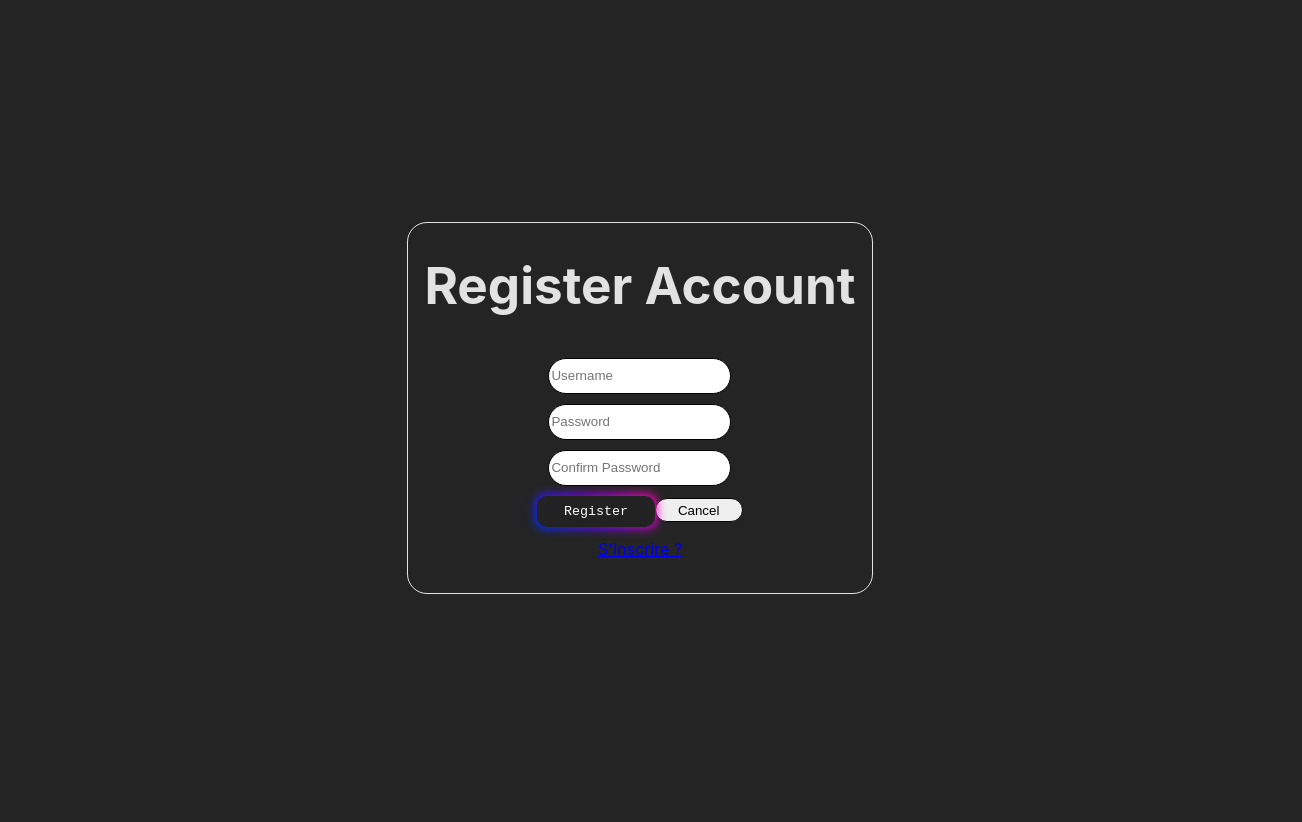
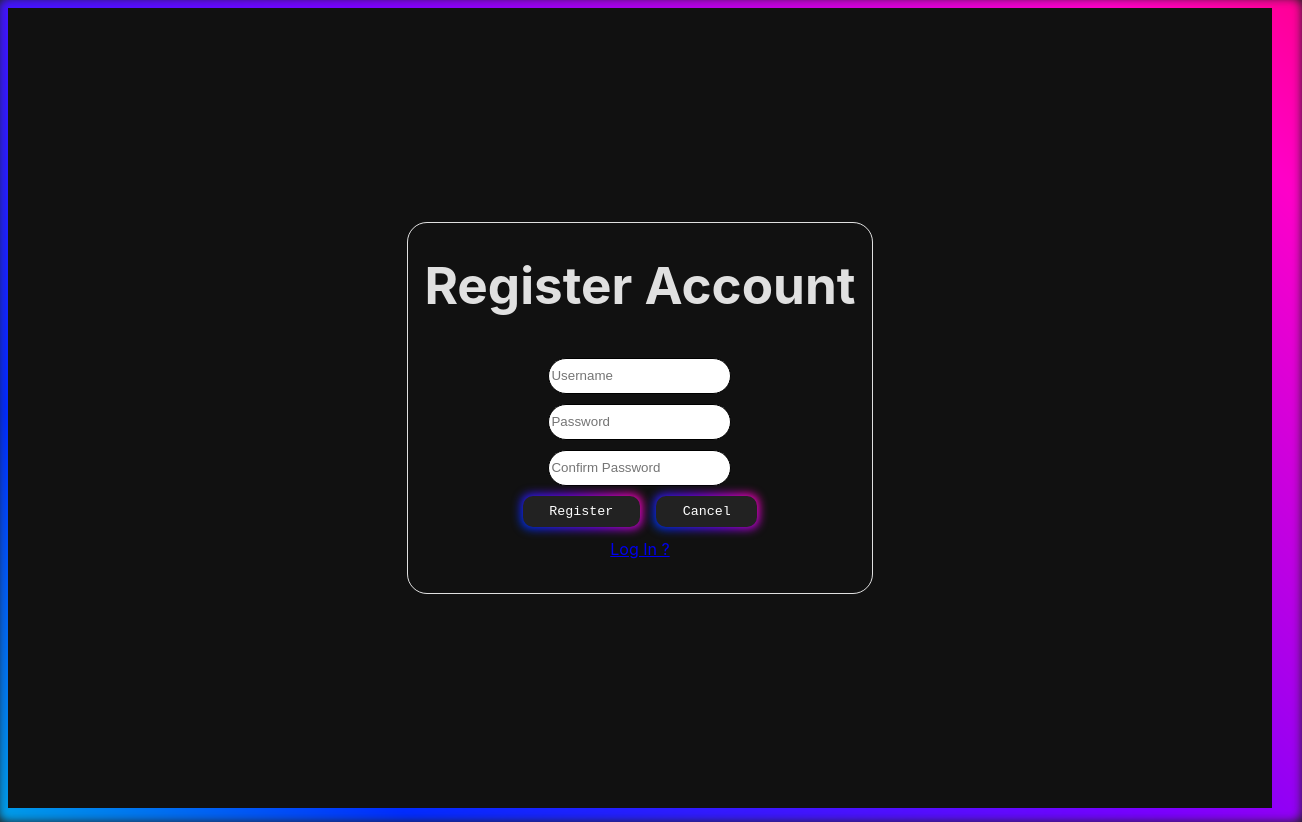
Before and after one commit to Sid-AhmedSadji/Web, a React (Vite) app: page /SignUp in a window 1280 px wide. Shown: the whole page, 1302 px wide, since content can reach past the window. Built offline with nearby package versions, Linux system fonts and the light colour scheme.

Commit message:
login/signin

```diff
--- a/src/App.css
+++ b/src/App.css
@@ -7,6 +7,37 @@
   gap: 10px;
   border-radius: 20px;
   padding: 0rem 1rem 2rem 1rem ;
+
+
+}
+
+.rgb::before{
+  content: "";
+  background: linear-gradient(
+    45deg,
+    #ff0000,
+    #ff7300,
+    #fffb00,
+    #48ff00,
+    #00ffd5,
+    #002bff,
+    #7a00ff,
+    #ff00c8,
+    #ff0000
+  );
+  position: absolute;
+  top: -2px;
+  left: -2px;
+  background-size: 400%;
+  z-index: -1;
+  filter: blur(5px);
+  -webkit-filter: blur(5px);
+  width: calc(100% + 4px);
+  height: calc(100% + 4px);
+  animation: glowing-button-85 20s linear infinite;
+  transition: opacity 0.3s ease-in-out;
+  border-radius: 10px;
+  padding: 10px ;
 }
 .center{
   height :100vh ;
@@ -14,12 +45,13 @@
   flex-direction: column;
   align-items: center;
   justify-content: center ;
+  background: #111;
 
 }
 
-sectionButtons{
+.sectionButtons{
   display : flex ;
-  gap : .5rem ;
+  gap : 1rem ;
 
 }
 
--- a/src/SignUp.jsx
+++ b/src/SignUp.jsx
@@ -14,6 +14,7 @@ function SignUp () {
 
   return (
     <div className='center'>
+      <div className='rgb'>
         <div className="mainsectionsignup">
           <h1 id='titre'>Register Account</h1>
           <input type="text" placeholder="Username" className="myLabel"/>
@@ -22,9 +23,10 @@ function SignUp () {
           <div className="sectionButtons">
           <button className='button-85' onClick={errorPassword}>Register</button>
           <Toaster />
-        <input type="button" value="Cancel" className="myButton"/>
+          <button className='button-85'  >Cancel</button>
           </div>
-        <Link to="/LogIn">S'Inscrire ?</Link>
+          <Link to="/LogIn">Log In ?</Link>
+        </div>
       </div>
      </div>
   );
```
Lines whose indentation alone changed are shown as unchanged.
